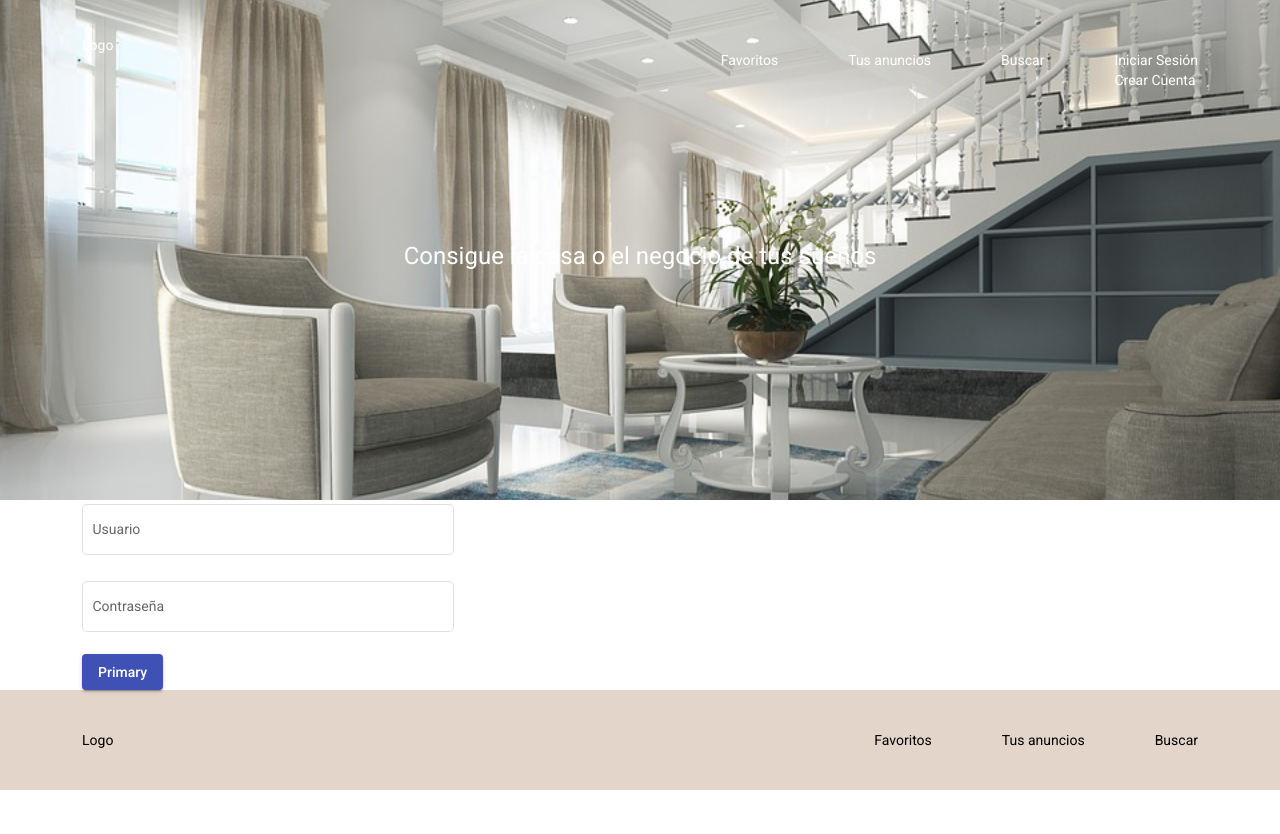
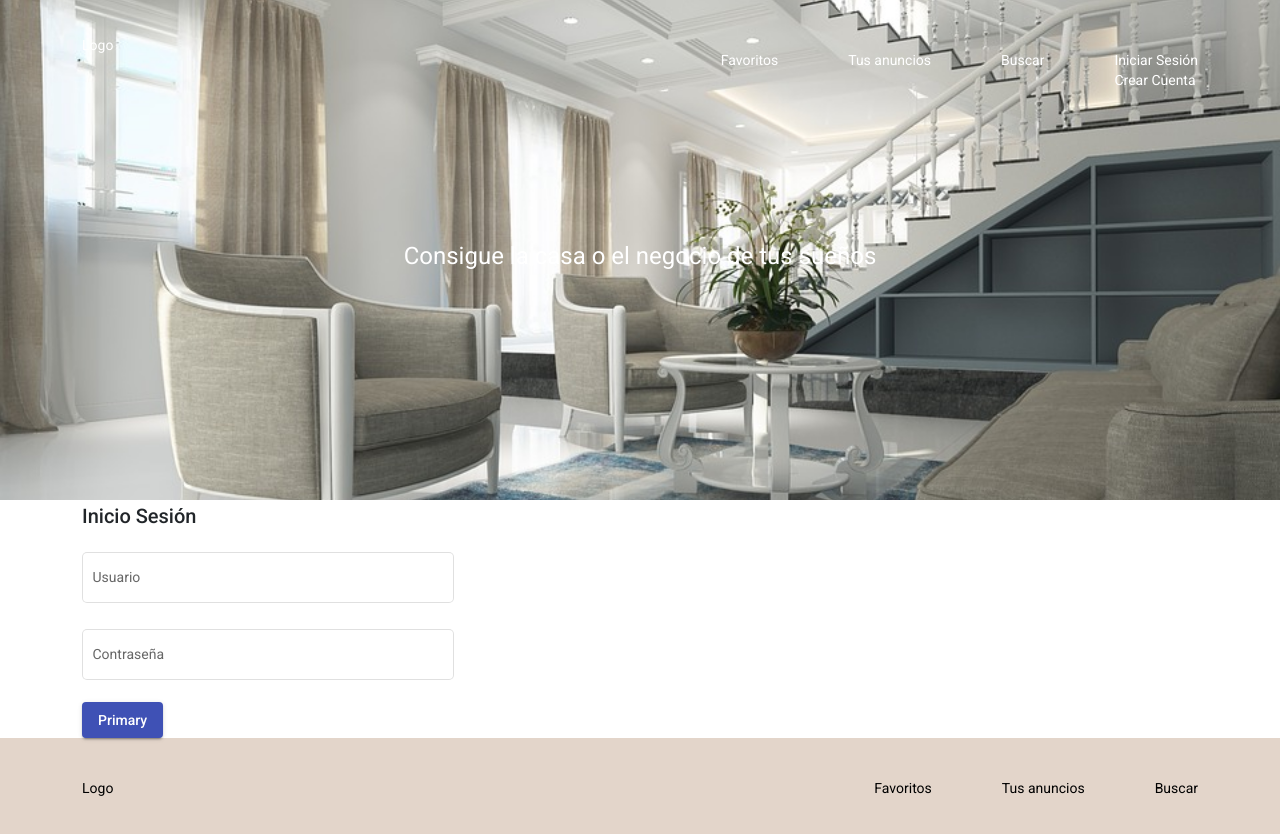
Before and after one commit to joao034/proyecto_arriendos_das, an Angular app in the folder frontend_arriendos/: page /login in a window 1280 px wide. Shown: the top 834 px of the page. Before the commit the page ends 800 px from the top, so only its background shows below. Built offline with nearby package versions, Linux system fonts and the light colour scheme.

Commit message:
Titulos de paginas

```diff
--- a/frontend_arriendos/src/app/core/componentes/crear-cuenta/crear-cuenta.component.html
+++ b/frontend_arriendos/src/app/core/componentes/crear-cuenta/crear-cuenta.component.html
@@ -1,4 +1,5 @@
 <div class="container">
+  <h2>Crear Cuenta</h2>
   <form action="" class="form-col">
     <div>
       <mat-form-field appearance="outline" class="col-md-4">
@@ -27,7 +28,7 @@
     <div>
       <mat-form-field appearance="outline" class="col-md-4">
         <mat-label>Contacto</mat-label>
-          <input matInput placeholder="Contacto"/>
+        <input matInput placeholder="Contacto" />
       </mat-form-field>
     </div>
     <button mat-raised-button color="primary">Crear Cuenta</button>
--- a/frontend_arriendos/src/app/core/componentes/inicio-sesion/inicio-sesion.component.html
+++ b/frontend_arriendos/src/app/core/componentes/inicio-sesion/inicio-sesion.component.html
@@ -1,4 +1,5 @@
 <div class="container">
+  <h2>Inicio Sesión</h2>
   <form action="" class="form-col">
     <div>
       <mat-form-field appearance="outline" class="col-md-4">
```
Lines whose indentation alone changed are shown as unchanged.
